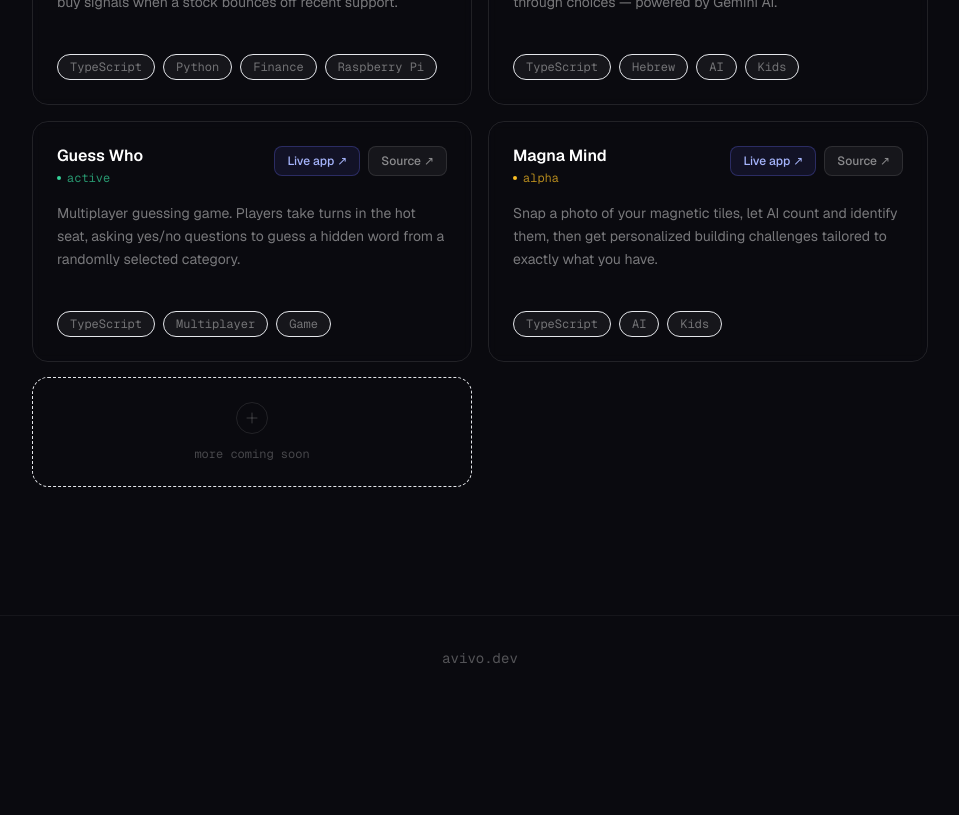
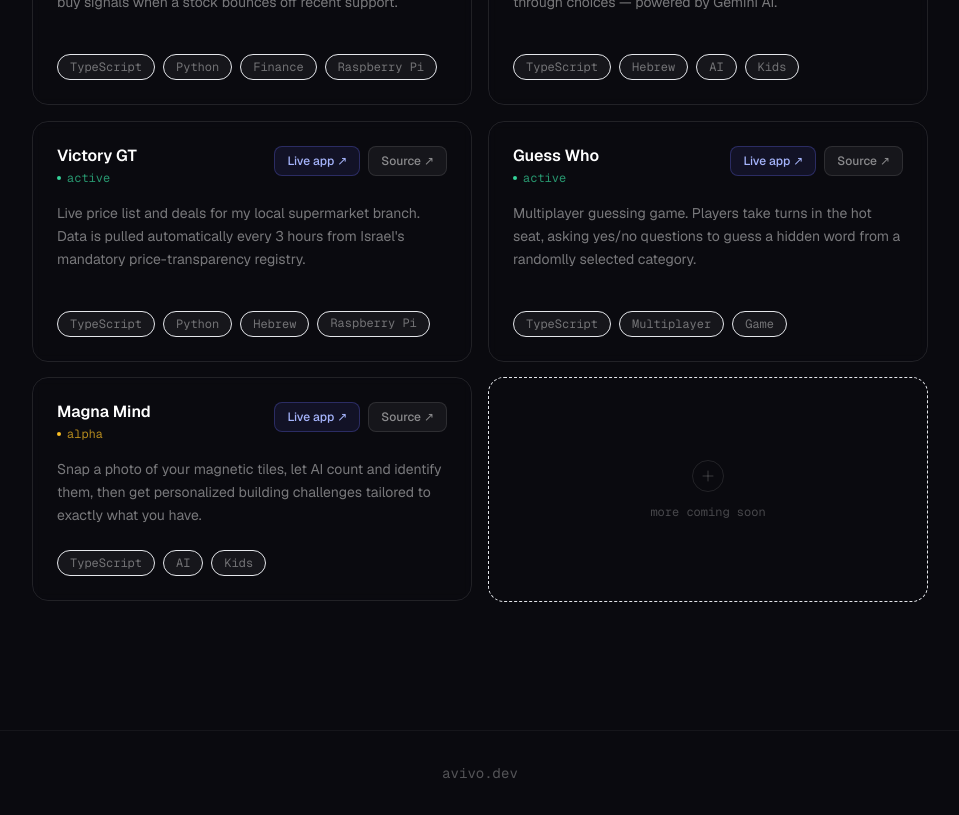
Before and after one commit to AvivOron/avivo.dev, a Next.js app: page / in a window 1280 px wide. Shown: the part 3220-4035 px from the top of the page, without its empty margins (160-1119 px from the left). Before the commit the page ends 3920 px from the top, so only its background shows below. Built offline with nearby package versions, Linux system fonts and the light colour scheme.

Commit message:
added victory GT

```diff
--- a/src/components/Projects.tsx
+++ b/src/components/Projects.tsx
@@ -52,6 +52,16 @@
       "/screenshots/tales-and-choices-2.jpg",
       "/screenshots/tales-and-choices-3.jpg",
     ],
+  },
+  {
+    name: "Victory GT",
+    description:
+      "Live price list and deals for my local supermarket branch. Data is pulled automatically every 3 hours from Israel's mandatory price-transparency registry.",
+    tags: ["TypeScript", "Python", "Hebrew", "Raspberry Pi"],
+    appHref: "/victory-gt",
+    codeHref: "https://github.com/AvivOron/victory-gt",
+    status: "active",
+    screenshots: [],
   },
   {
     name: "Guess Who",
```
Also changed, not shown: vercel.json.
